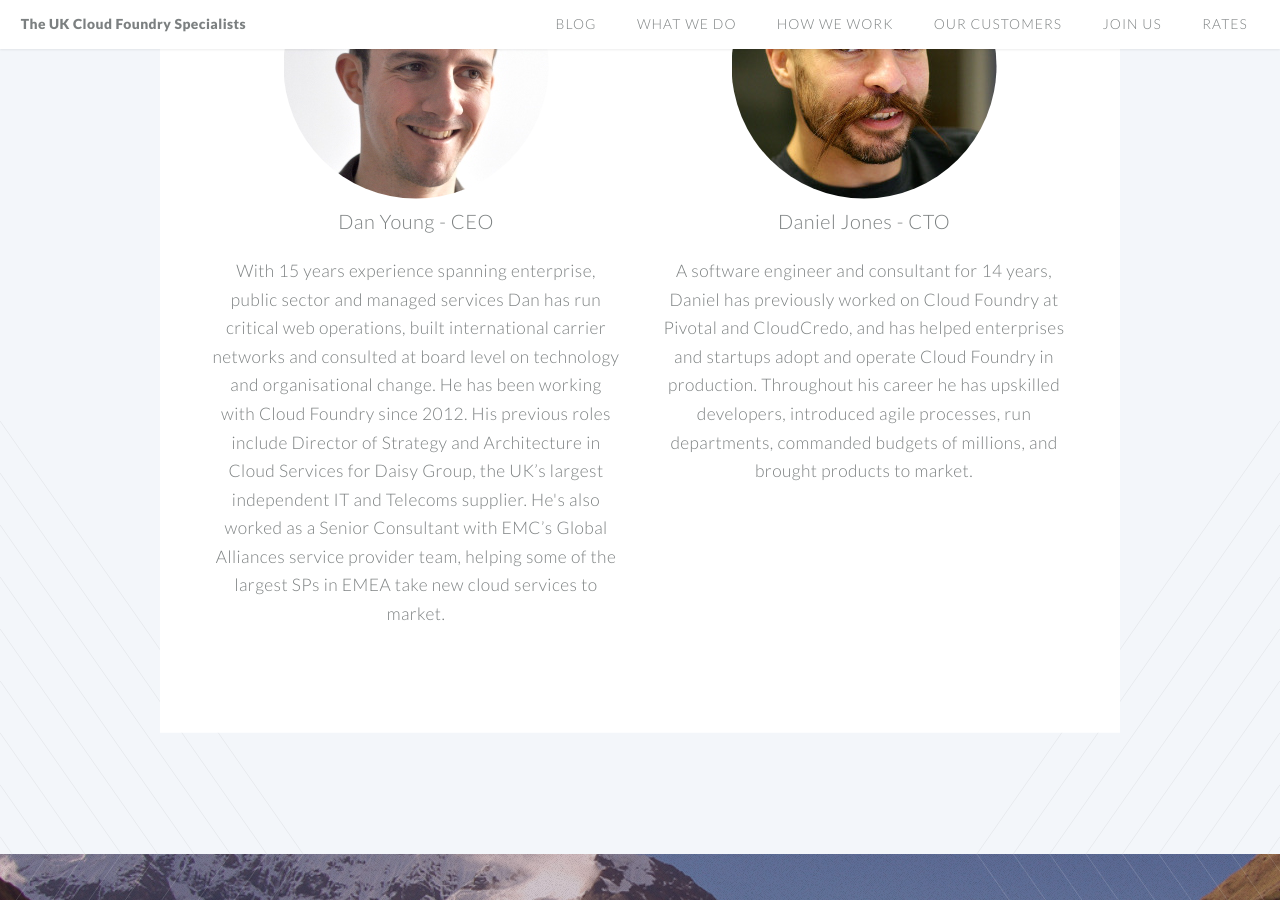
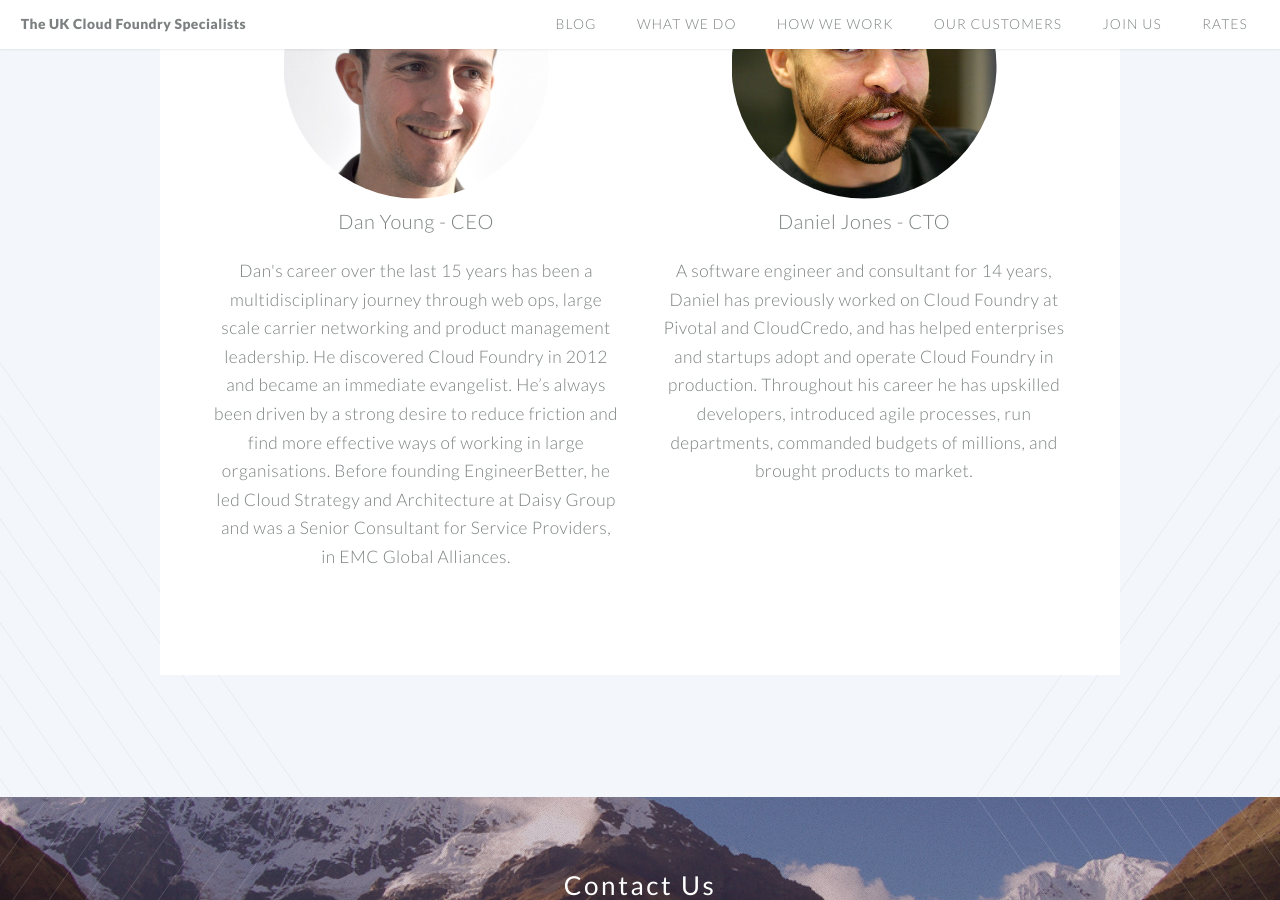
Before and after one commit to DanielJonesEB/engineerbetter.com, a Jekyll site: the page built from index.html, in a window 1280 px wide and 900 px high, scrolled down 1706 px. Built offline with Jekyll 4.4.1, drawn with Linux system fonts in a browser that asks for light colours.

Commit message:
better wording on Dan Y bio

```diff
--- a/index.html
+++ b/index.html
@@ -39,13 +39,12 @@ layout: landing-page
 									<header>
 										<h3>Dan Young - CEO</h3>
 									</header>
-									<p>With 15 years experience spanning enterprise, public sector and managed services
-										Dan has run critical web operations, built international	carrier networks and
-										consulted at board level on technology and organisational change. He has been working
-										with Cloud Foundry since 2012. His previous roles include Director of Strategy and Architecture in Cloud
-										Services for Daisy Group, the UK’s largest independent IT and Telecoms supplier.
-										He's also worked as a Senior Consultant with EMC’s Global Alliances service provider
-										team, helping some of the largest SPs in EMEA take new cloud services to market.
+									<p>Dan's career over the last 15 years has been a multidisciplinary journey through web ops,
+										large scale carrier networking and product management leadership.
+										He discovered Cloud Foundry in 2012 and became an immediate evangelist. He’s always been
+										driven by a strong desire to reduce friction and find more effective ways of working in
+										large organisations. Before founding EngineerBetter, he led Cloud Strategy and Architecture
+										at Daisy Group and was a Senior Consultant for Service Providers, in EMC Global Alliances.
 									</p>
 								</section>
 
```
